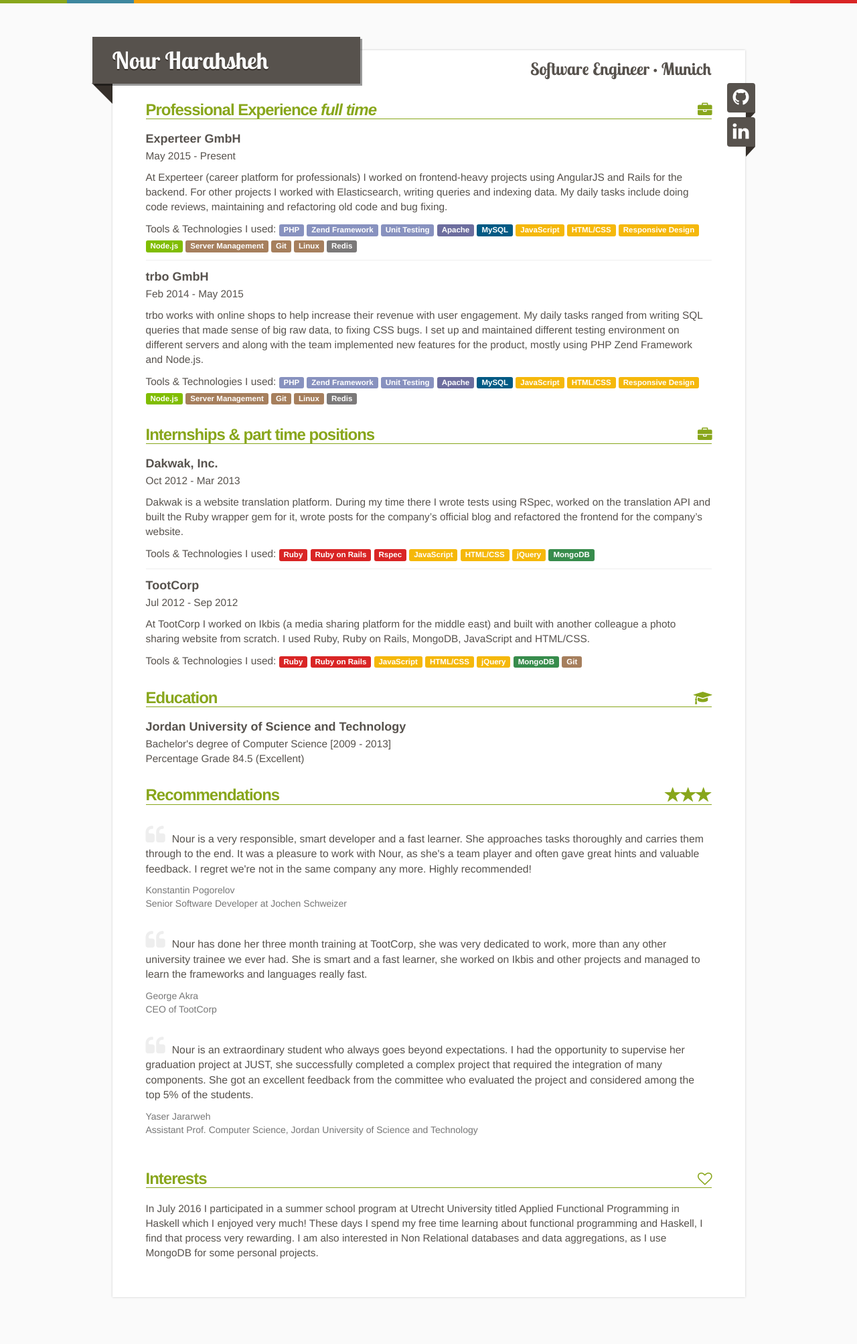
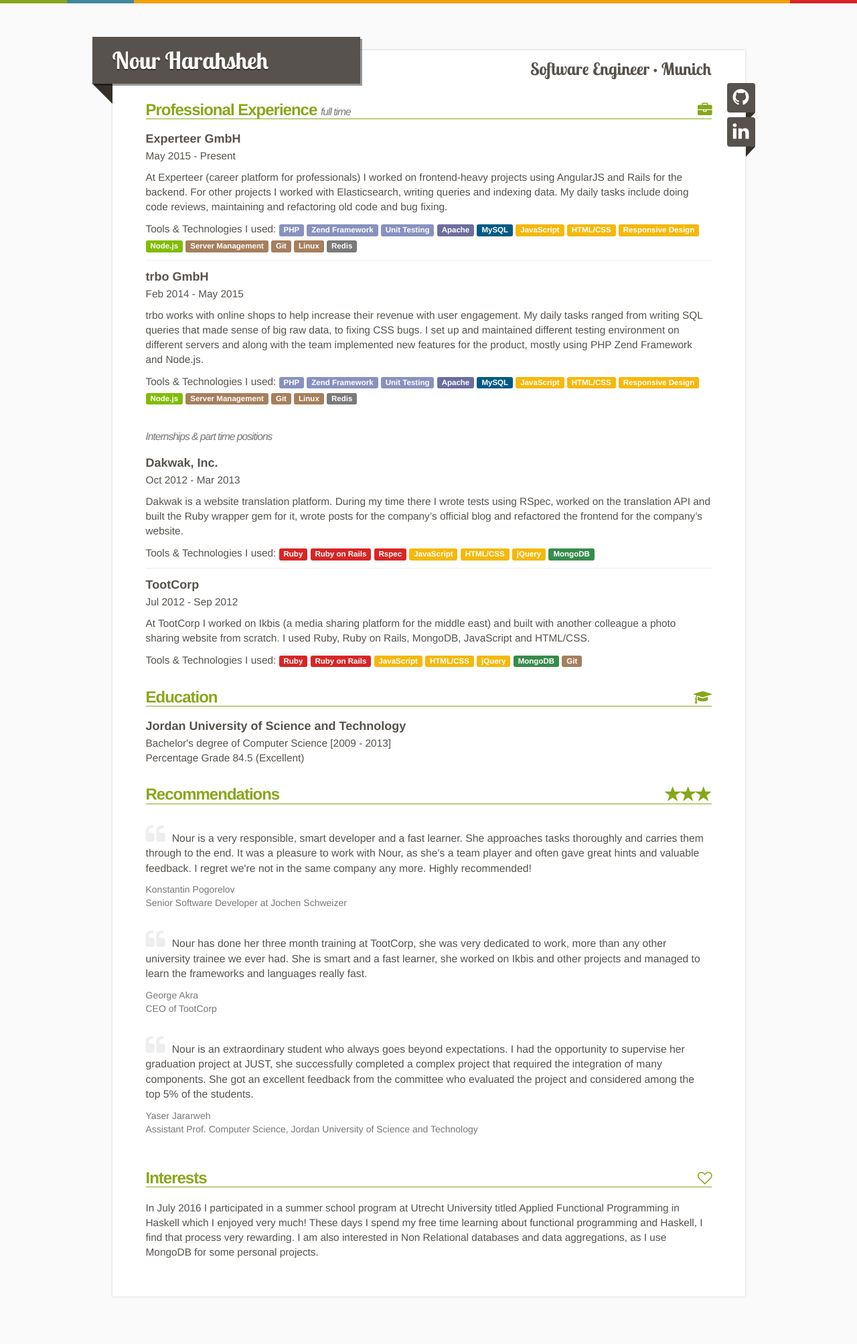
Before and after one commit to n0ur/n0ur.github.io, a Jekyll site: the page index.html, which Jekyll copies as it is, in a window 1280 px wide. Shown: the whole page at 67% size. Built offline with Jekyll 4.4.1, drawn with Linux system fonts in a browser that asks for light colours; nearby versions of some CDN libraries.

Commit message:
add better styles for sub headers

```diff
--- a/css/styles.css
+++ b/css/styles.css
@@ -39,6 +39,9 @@
 h3 i.fa::before {
   font-size: 0.9em;
 }
+h3.no-border {
+  border: none;
+}
 h4 {
   margin-bottom: 4px;
 }
@@ -54,7 +57,12 @@
   color: #57524D;
   font-family: 'Lobster Two', cursive;
 }
-
+small {
+  font-size: 100%;
+  font-style: italic;
+  color: #88A61B;
+  font-weight: 400;
+}
 .subheader {
   font-size: 0.6em;
 }
--- a/index.html
+++ b/index.html
@@ -39,7 +39,7 @@
             </article>
 
             <article>
-              <h3><i class="fa fa-briefcase pull-right"></i> Professional Experience <i> full time </i></h3>
+              <h3><i class="fa fa-briefcase pull-right"></i> Professional Experience <small> full time </small></h3>
               <ul class="list list-underlined">
                 <li>
                   <h4 class="strong">Experteer GmbH</h4>
@@ -90,7 +90,7 @@
             </article>
 
             <article>
-              <h3><i class="fa fa-briefcase pull-right"></i> Internships & part time positions</h3>
+              <h3 class="no-border"><small>Internships & part time positions</small></h3>
               <ul class="list list-underlined">
                 <li>
                   <h4 class="strong">Dakwak, Inc.</h4>
```
